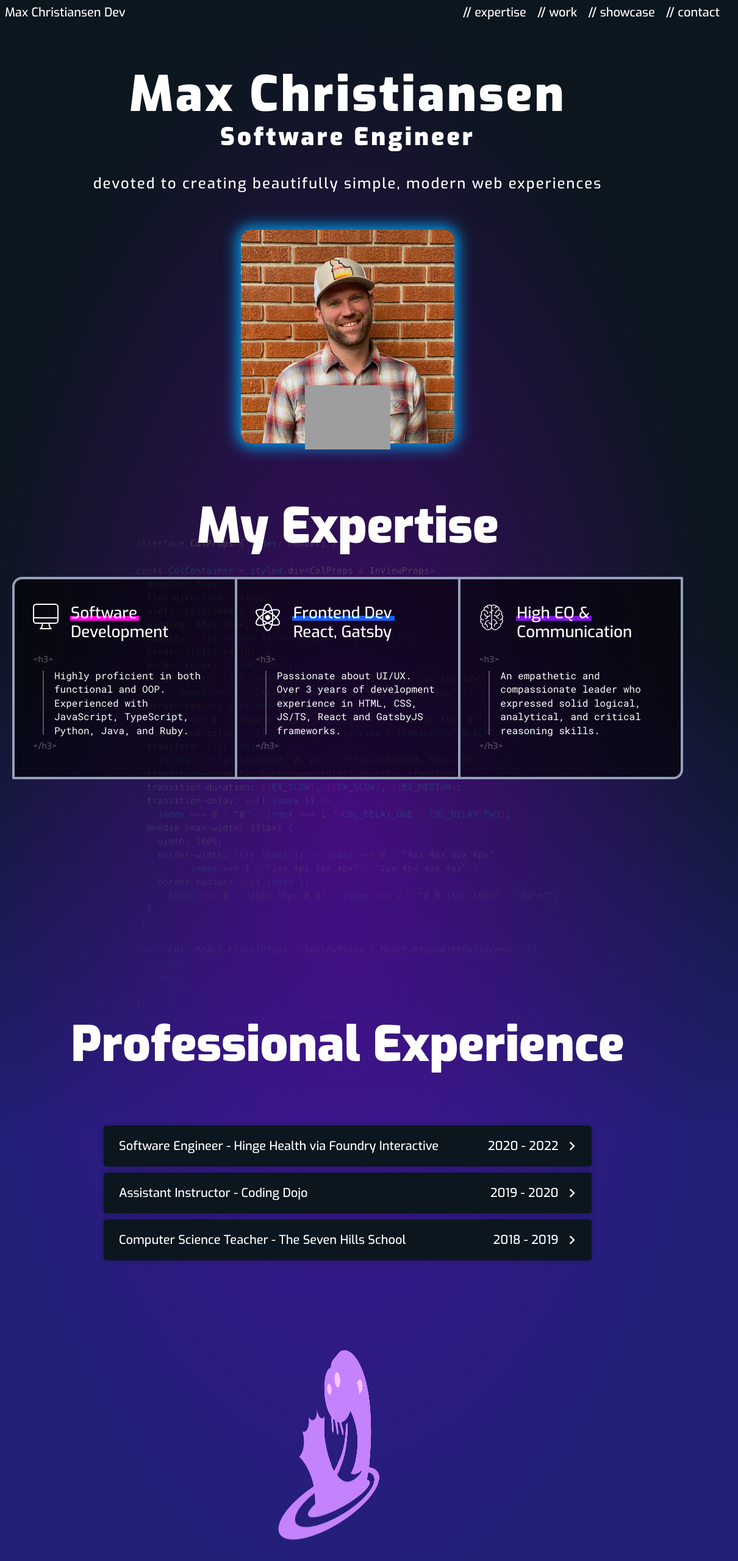
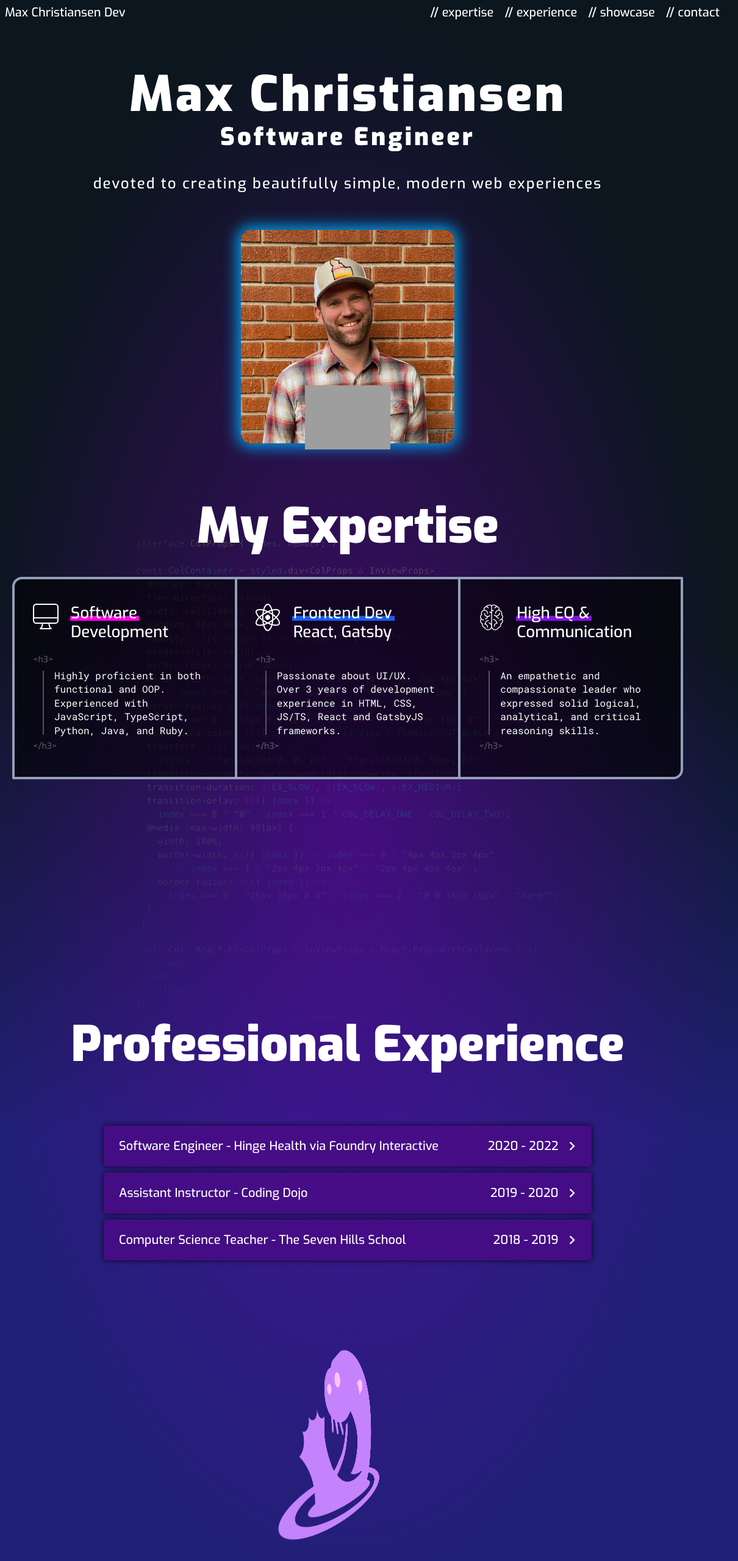
Before and after one commit to dmaxchristiansen/max-christiansen-dev, a Gatsby site: page / in a window 1280 px wide. Shown: the top 2560 px of the page at 61% size, 70-1280 px from the left. Built offline with nearby package versions, Linux system fonts and the light colour scheme; Gatsby itself is replaced by a stand-in of ours; grey boxes are pictures that could not be loaded.

Commit message:
MCD-25 Change accordion box-shadow; test for body overflow lock when nav collapse is open

```diff
--- a/package.json
+++ b/package.json
@@ -6,7 +6,6 @@
   "author": "Daniel Max Christiansen <dmaxchristiansen@gmail.com>",
   "dependencies": {
     "@mux/mux-video-react": "^0.5.4",
-    "body-scroll-lock": "^4.0.0-beta.0",
     "gatsby": "^4.24.4",
     "gatsby-plugin-image": "^2.24.0",
     "gatsby-plugin-manifest": "^4.24.0",
@@ -26,7 +25,6 @@
   "devDependencies": {
     "@commitlint/cli": "^17.1.2",
     "@commitlint/config-conventional": "^17.1.0",
-    "@types/body-scroll-lock": "^3.1.0",
     "@types/node": "^18.7.23",
     "@types/query-string": "^6.3.0",
     "@types/react": "^18.0.21",
--- a/src/components/global/Layout/Nav/Nav.tsx
+++ b/src/components/global/Layout/Nav/Nav.tsx
@@ -2,11 +2,6 @@ import { useState, useEffect, useRef } from "react";
 import { Link, navigate, useStaticQuery, graphql } from "gatsby";
 import { GatsbyImage } from "gatsby-plugin-image";
 import { IGatsbyImageDataQuery } from "src/utils/types/gatsbyImage";
-// import {
-//   disableBodyScroll,
-//   enableBodyScroll,
-//   clearAllBodyScrollLocks,
-// } from "body-scroll-lock";
 import styled from "styled-components";
 import { NAV_Z_INDEX } from "src/utils/constants/layer-constants";
 import { FAST } from "src/utils/constants/transition-speeds";
@@ -18,7 +13,7 @@ import { GRIMACE } from "src/styles/colors";
 const SCROLL_REACTION_THRESHOLD = 5;
 
 const NAV_BACKGROUND_COLOR = "rgba(26, 26, 26, 0.7)";
-const NAV_BOX_SHADOW = "0 0 8px 0 rgba(0, 0, 0, 0.3)";
+const NAV_BOX_SHADOW = "0 0 8px 0 rgba(0, 0, 0, 0.8)";
 const NAV_BACKDROP_FILTER = "saturate(180%) blur(20px)";
 
 interface NavProps {
@@ -121,7 +116,7 @@ interface MobileCollapseListProps {
 const MobileCollapseList = styled.ul<MobileCollapseListProps>`
   position: fixed;
   top: 41px;
-  right: ${({ isCollapseOpen }) => (isCollapseOpen ? "0" : "-192px")};
+  right: ${({ isCollapseOpen }) => (isCollapseOpen ? "0" : "-204px")};
   margin: 0;
   padding: 0;
   z-index: ${NAV_Z_INDEX};
@@ -166,16 +161,13 @@ const Nav: React.FC<NavProps> = ({ isHomeNav }) => {
     };
   });
 
-  // useEffect(() => {
-  //   if (isCollapseOpen && navRef.current) {
-  //     disableBodyScroll(navRef.current);
-  //   } else if (navRef.current) {
-  //     enableBodyScroll(navRef.current);
-  //   }
-  //   return () => {
-  //     clearAllBodyScrollLocks();
-  //   };
-  // }, [isCollapseOpen]);
+  useEffect(() => {
+    if (isCollapseOpen && navRef.current) {
+      document.body.style.overflow = "hidden";
+    } else {
+      document.body.style.overflow = "auto";
+    }
+  }, [isCollapseOpen]);
 
   const handleItemButtonClick = (activeElement: string) => {
     if (isHomeNav) {
@@ -217,10 +209,10 @@ const Nav: React.FC<NavProps> = ({ isHomeNav }) => {
             <Item>
               <ItemButton
                 type="button"
-                aria-label="navigate or scroll to work section"
-                onClick={() => handleItemButtonClick("work")}
+                aria-label="navigate or scroll to experience section"
+                onClick={() => handleItemButtonClick("experience")}
               >
-                &#x2f;&#x2f;&nbsp;work
+                &#x2f;&#x2f;&nbsp;experience
               </ItemButton>
             </Item>
             <Item>
@@ -231,7 +223,6 @@ const Nav: React.FC<NavProps> = ({ isHomeNav }) => {
             </Item>
           </List>
         </Wrapper>
-
         <MobileCollapseList isCollapseOpen={isCollapseOpen}>
           <Item>
             <ItemButton
@@ -248,13 +239,13 @@ const Nav: React.FC<NavProps> = ({ isHomeNav }) => {
           <Item>
             <ItemButton
               type="button"
-              aria-label="navigate or scroll to work section"
+              aria-label="navigate or scroll to experience section"
               onClick={() => {
-                handleItemButtonClick("work");
+                handleItemButtonClick("experience");
                 setIsCollapseOpen(false);
               }}
             >
-              &#x2f;&#x2f;&nbsp;work
+              &#x2f;&#x2f;&nbsp;experience
             </ItemButton>
           </Item>
           <Item>
--- a/src/components/homepage/Work/Accordion/Chevron.tsx
+++ b/src/components/homepage/Experience/Accordion/Chevron.tsx
@@ -4,7 +4,7 @@ import { MEDIUM } from "src/utils/constants/transition-speeds";
 import {
   SectionIdProps,
   AccordionStateProps,
-} from "src/components/homepage/Work/Accordion/types/accordion";
+} from "src/components/homepage/Experience/Accordion/types/accordion";
 
 interface ChevronProps {
   isExpanded: AccordionStateProps;
--- a/src/components/homepage/Work/Accordion/Collapse.tsx
+++ b/src/components/homepage/Experience/Accordion/Collapse.tsx
@@ -4,11 +4,12 @@ import {
   CollapseProps,
   SectionIdProps,
   AccordionStateProps,
-} from "src/components/homepage/Work/Accordion/types/accordion";
+} from "src/components/homepage/Experience/Accordion/types/accordion";
 import { MEDIUM } from "src/utils/constants/transition-speeds";
-import { GRIMACE, OBSIDIAN } from "src/styles/colors";
+import { GRIMACE, OBSIDIAN, ROYAL_BLUE } from "src/styles/colors";
 import GeoPinSvg from "../svg-components/GeoPinSvg";
 import NewTabLinkSvg from "../svg-components/NewTabLinkSvg";
+import { ACCORDION_BOX_SHADOW } from "./utils/constants";
 
 interface ContainerProps {
   isExpanded: AccordionStateProps;
@@ -21,6 +22,8 @@ interface ToggleButtonProps extends ContainerProps {
 const Container = styled.div<SectionIdProps & ContainerProps>`
   max-height: ${({ sectionId, isExpanded }) =>
     isExpanded[sectionId] ? "500px" : "10px"};
+  width: calc(100% + 20px);
+  margin-left: -10px;
   visibility: ${({ sectionId, isExpanded }) =>
     isExpanded[sectionId] ? "visible" : "hidden"};
   opacity: ${({ sectionId, isExpanded }) =>
@@ -29,21 +32,22 @@ const Container = styled.div<SectionIdProps & ContainerProps>`
   transition: all ${MEDIUM} cubic-bezier(0.4, 0, 0.2, 1);
   @media (max-width: 767px) {
     max-height: ${({ sectionId, isExpanded }) =>
-      isExpanded[sectionId] ? "720px" : "10px"};
+      isExpanded[sectionId] ? "800px" : "10px"};
   }
 `;
 
 const Wrapper = styled.div`
-  padding: 20px 0;
+  width: calc(100% - 20px);
+  margin: 20px auto;
   @media (max-width: 520px) {
-    padding: 15px 0;
+    margin: 15px auto;
   }
 `;
 
 const InternalWrapper = styled.div`
   padding: 20px 25px;
   background-color: ${GRIMACE};
-  box-shadow: 0 0 8px 0 rgba(0, 0, 0, 0.3);
+  box-shadow: ${ACCORDION_BOX_SHADOW};
   border-radius: 5px;
   @media (max-width: 520px) {
     padding: 12px 16px;
@@ -140,7 +144,7 @@ const TechnologyList = styled.ul`
 const TechnologyItem = styled.li`
   margin: 0 4px 8px;
   padding: 10px 16px 11px;
-  background-color: #2c3599;
+  background-color: ${ROYAL_BLUE};
   border-radius: 16px;
   font-family: Roboto Mono;
   line-height: 16px;
@@ -162,9 +166,9 @@ const CloseButtonRow = styled.div`
 const CloseButton = styled.button`
   padding: 8px 16px;
   background-color: ${OBSIDIAN};
-  border: 2px solid #2c3599;
+  border: 2px solid ${ROYAL_BLUE};
   border-radius: 5px;
-  box-shadow: 0 0 8px 0 rgba(0, 0, 0, 0.3);
+  box-shadow: ${ACCORDION_BOX_SHADOW};
   font-weight: 900;
   letter-spacing: 4px;
 `;
--- a/src/components/homepage/Work/Accordion/ToggleButton.tsx
+++ b/src/components/homepage/Experience/Accordion/ToggleButton.tsx
@@ -3,10 +3,11 @@ import {
   HeaderProps,
   SectionIdProps,
   AccordionStateProps,
-} from "src/components/homepage/Work/Accordion/types/accordion";
-import { OBSIDIAN } from "src/styles/colors";
+} from "src/components/homepage/Experience/Accordion/types/accordion";
+import { GRIMACE_LIGHTLY, PURPLE_HAZE } from "src/styles/colors";
 import { MEDIUM } from "src/utils/constants/transition-speeds";
-import Chevron from "src/components/homepage/Work/Accordion/Chevron";
+import Chevron from "src/components/homepage/Experience/Accordion/Chevron";
+import { ACCORDION_BOX_SHADOW } from "./utils/constants";
 
 interface ButtonProps {
   isExpanded: AccordionStateProps;
@@ -26,9 +27,10 @@ const Button = styled.button<SectionIdProps & ButtonProps>`
   text-align: left;
   border: none;
   border-radius: 5px;
+
   background-color: ${({ sectionId, isExpanded }) =>
-    isExpanded[sectionId] ? "#2c3599" : OBSIDIAN};
-  box-shadow: 0 0 8px 0 rgba(0, 0, 0, 0.3);
+    isExpanded[sectionId] ? PURPLE_HAZE : GRIMACE_LIGHTLY};
+  box-shadow: ${ACCORDION_BOX_SHADOW};
   cursor: pointer;
   transition: all ${MEDIUM} cubic-bezier(0.4, 0, 0.2, 1);
   @media (max-width: 520px) {
--- a/src/components/homepage/Work/Accordion/types/accordion.ts
+++ b/src/components/homepage/Experience/Accordion/types/accordion.ts
@@ -1,4 +1,4 @@
-import { INITIAL_STATE } from "src/components/homepage/Work/Accordion/utils/constants";
+import { INITIAL_STATE } from "src/components/homepage/Experience/Accordion/utils/constants";
 
 export interface SectionIdProps {
   sectionId: keyof AccordionStateProps;
--- a/src/components/homepage/Work/Accordion/utils/constants.ts
+++ b/src/components/homepage/Experience/Accordion/utils/constants.ts
@@ -3,3 +3,5 @@ export const INITIAL_STATE = {
   dojo: false,
   hills: false,
 };
+
+export const ACCORDION_BOX_SHADOW = "0 0 8px 0 rgba(0, 0, 0, 0.8)";
--- a/src/components/homepage/Work/Work.tsx
+++ b/src/components/homepage/Experience/Experience.tsx
@@ -1,10 +1,10 @@
 import { forwardRef } from "react";
 import styled from "styled-components";
 import { InViewProps } from "src/components/homepage/types/homepage";
-import { accordionConfig } from "src/components/homepage/Work/Accordion/utils/accordionConfig";
+import { accordionConfig } from "src/components/homepage/Experience/Accordion/utils/accordionConfig";
 import { EX_MEDIUM } from "src/components/homepage/Expertise/utils/constants";
 import SectionHeader from "src/components/homepage/SectionHeader";
-import Accordion from "src/components/homepage/Work/Accordion/Accordion";
+import Accordion from "src/components/homepage/Experience/Accordion/Accordion";
 
 const Container = styled.div`
   margin-top: 50px;
@@ -27,12 +27,15 @@ const AccordionWrapper = styled.div<InViewProps>`
   }
 `;
 
-const Work = forwardRef<HTMLDivElement, InViewProps>(({ inView }, ref) => (
-  <Container id="work" ref={ref}>
-    <SectionHeader text="Professional Experience" inView={inView} />
-    <AccordionWrapper inView={inView}>
-      <Accordion config={accordionConfig} />
-    </AccordionWrapper>
-  </Container>
-));
-export default Work;
+const Experience = forwardRef<HTMLDivElement, InViewProps>(
+  ({ inView }, ref) => (
+    <Container id="experience" ref={ref}>
+      <SectionHeader text="Professional Experience" inView={inView} />
+      <AccordionWrapper inView={inView}>
+        <Accordion config={accordionConfig} />
+      </AccordionWrapper>
+    </Container>
+  ),
+);
+
+export default Experience;
--- a/src/pages/index.tsx
+++ b/src/pages/index.tsx
@@ -6,7 +6,7 @@ import Layout from "src/components/global/Layout/Layout";
 import Seo from "src/components/global/Seo/Seo";
 import Intro from "src/components/homepage/Intro";
 import Expertise from "src/components/homepage/Expertise/Expertise";
-import Work from "src/components/homepage/Work/Work";
+import Experience from "src/components/homepage/Experience/Experience";
 import SpinningOtter from "src/components/global/SpinningOtter/SpinningOtter";
 
 interface IndexPageProps {
@@ -31,7 +31,7 @@ const IndexPage: React.FC<IndexPageProps> = ({ location }) => {
     triggerOnce: true,
   });
 
-  const { ref: workRef, inView: isWorkVisible } = useInView({
+  const { ref: experienceRef, inView: isExperienceVisible } = useInView({
     threshold: 0.3,
     delay: 250,
     triggerOnce: true,
@@ -41,7 +41,7 @@ const IndexPage: React.FC<IndexPageProps> = ({ location }) => {
     <Layout isHomeNav>
       <Intro />
       <Expertise ref={expertiseRef} inView={isExpertiseVisible} />
-      <Work ref={workRef} inView={isWorkVisible} />
+      <Experience ref={experienceRef} inView={isExperienceVisible} />
       <SpinningOtter margin="75px 0" />
     </Layout>
   );
--- a/src/styles/colors.ts
+++ b/src/styles/colors.ts
@@ -15,6 +15,7 @@ export const BLUE_DREAM = "rgba(89, 193, 254, 0.4)";
 export const MAVEN_BLUE = "rgba(89, 193, 254, 0.2)";
 export const BLUE_SKY = "#165ff3";
 export const FUTURE_BLUE = "rgba(46, 38, 255, 0.4)";
+export const ROYAL_BLUE = "#2c3599";
 export const JELLYBEAN = "#202076";
 export const BLUE_GRIMLY = "#032d50";
 
@@ -24,6 +25,7 @@ export const HOT_PINK = "#fe05e1";
 export const PURPLE_PASTEL = "#7d41e6";
 export const PURPLE_HAZE = "#8313e7";
 export const ELECTRIC_PURPLE = "rgba(118, 0, 191, 0.5)";
+export const GRIMACE_LIGHTLY = "#490C86DE";
 export const GRIMACE = "#20125f";
 
 export const OBSIDIAN = "#0b161e";
```
Also changed, not shown: src/components/homepage/Experience/Accordion/Accordion.tsx (renamed from src/components/homepage/Work/Accordion/Accordion.tsx, +4 -4 lines), src/components/homepage/Experience/Accordion/utils/accordionConfig.ts (renamed from src/components/homepage/Work/Accordion/utils/accordionConfig.ts), src/components/homepage/Experience/svg-components/GeoPinSvg.tsx (renamed from src/components/homepage/Work/svg-components/GeoPinSvg.tsx), src/components/homepage/Experience/svg-components/NewTabLinkSvg.tsx (renamed from src/components/homepage/Work/svg-components/NewTabLinkSvg.tsx), 1 other file.
